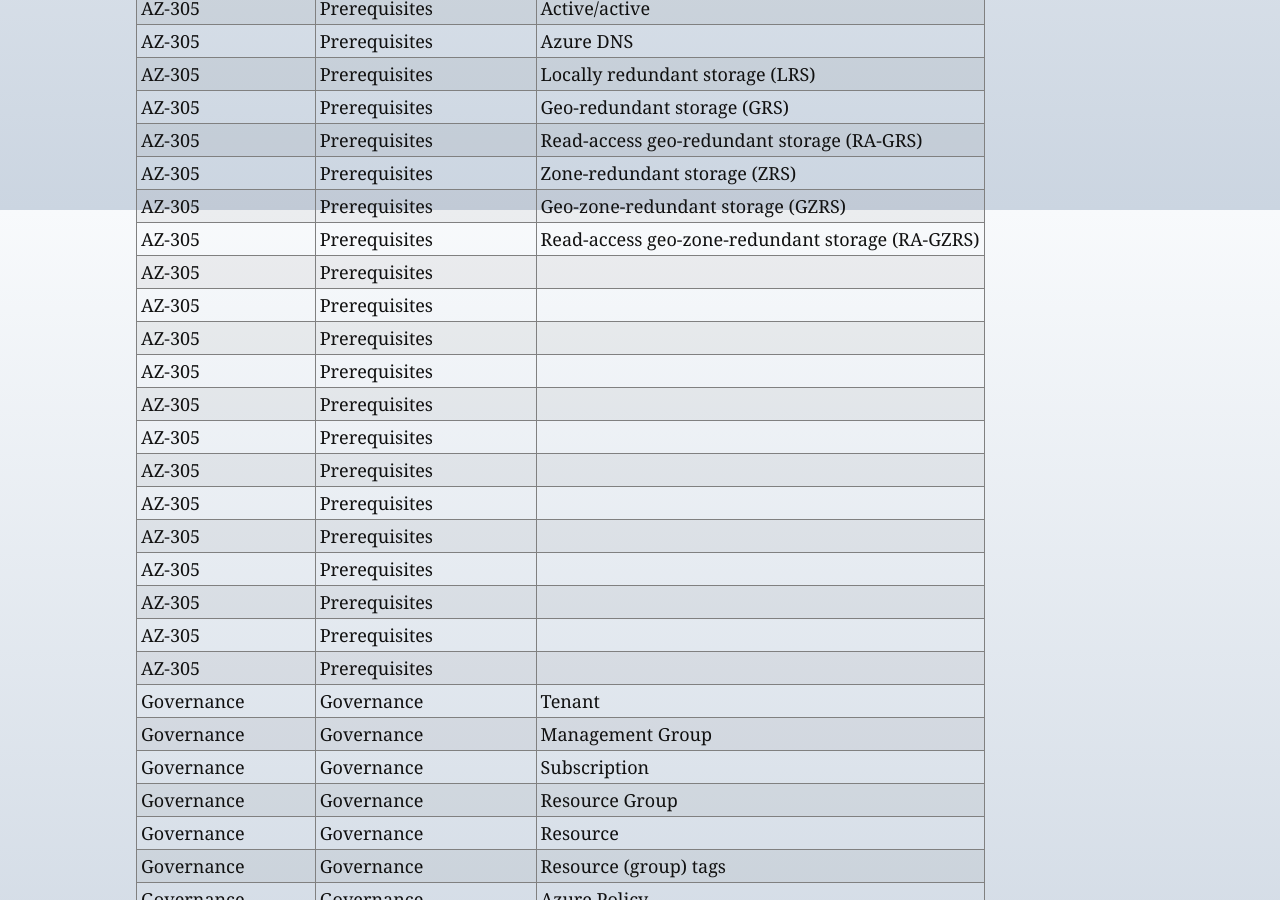
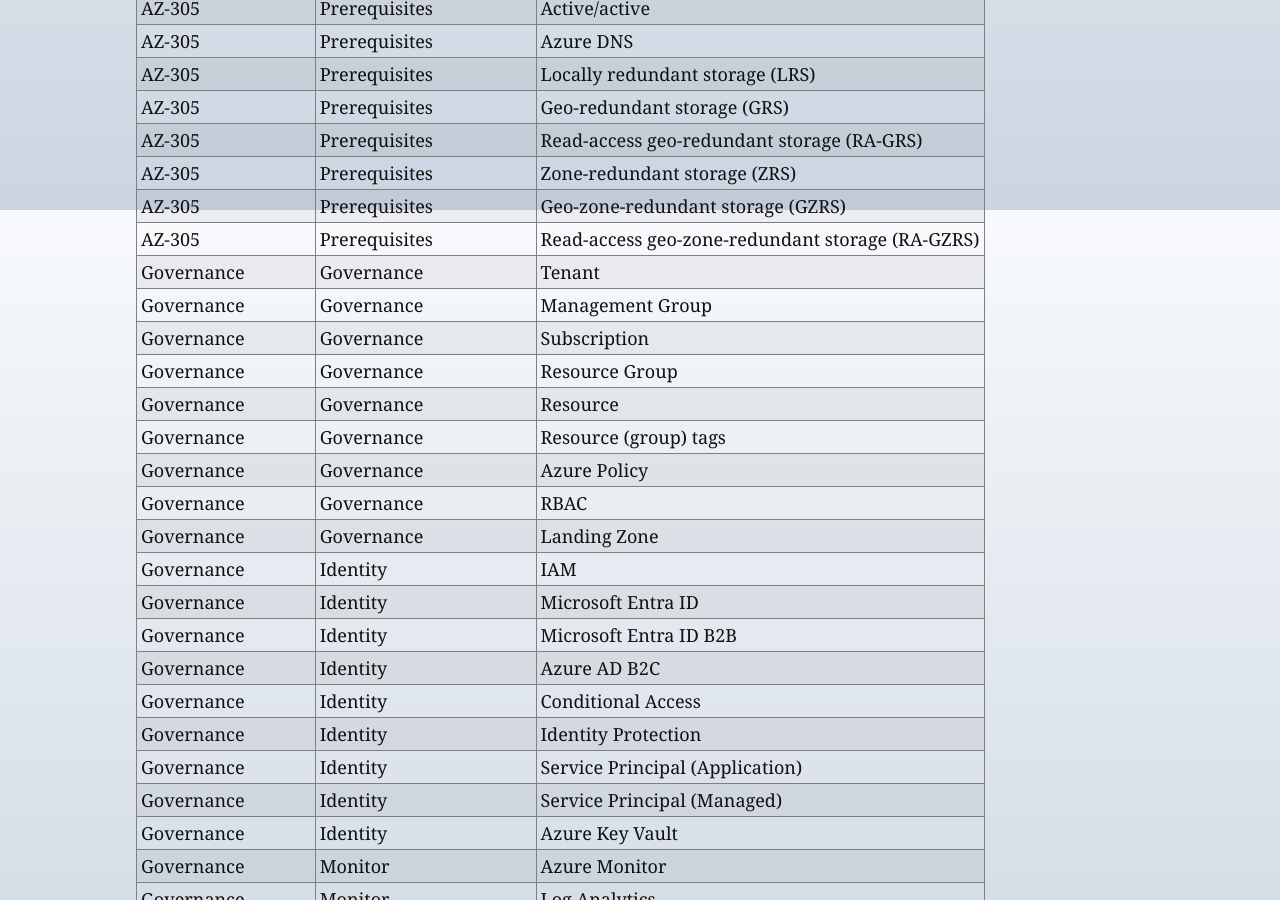
Before and after one commit to jeroenheijmans/study-notes-msft-az-305, a Jekyll site: the page built from az-305-concepts.md, in a window 1280 px wide and 900 px high, scrolled down 690 px. Built offline with Jekyll 4.4.1, drawn with Linux system fonts in a browser that asks for light colours; our own code applies the rules of GitHub Pages for plain Markdown files.

Commit message:
Fix glossary

```diff
--- a/az-305-concepts.md
+++ b/az-305-concepts.md
@@ -26,19 +26,6 @@ All major terminology in one table.
 | AZ-305              | Prerequisites            | Zone-redundant storage (ZRS)                     |
 | AZ-305              | Prerequisites            | Geo-zone-redundant storage (GZRS)                |
 | AZ-305              | Prerequisites            | Read-access geo-zone-redundant storage (RA-GZRS) |
-| AZ-305              | Prerequisites            |                                                  |
-| AZ-305              | Prerequisites            |                                                  |
-| AZ-305              | Prerequisites            |                                                  |
-| AZ-305              | Prerequisites            |                                                  |
-| AZ-305              | Prerequisites            |                                                  |
-| AZ-305              | Prerequisites            |                                                  |
-| AZ-305              | Prerequisites            |                                                  |
-| AZ-305              | Prerequisites            |                                                  |
-| AZ-305              | Prerequisites            |                                                  |
-| AZ-305              | Prerequisites            |                                                  |
-| AZ-305              | Prerequisites            |                                                  |
-| AZ-305              | Prerequisites            |                                                  |
-| AZ-305              | Prerequisites            |                                                  |
 | Governance          | Governance               | Tenant                                           |
 | Governance          | Governance               | Management Group                                 |
 | Governance          | Governance               | Subscription                                     |
```
